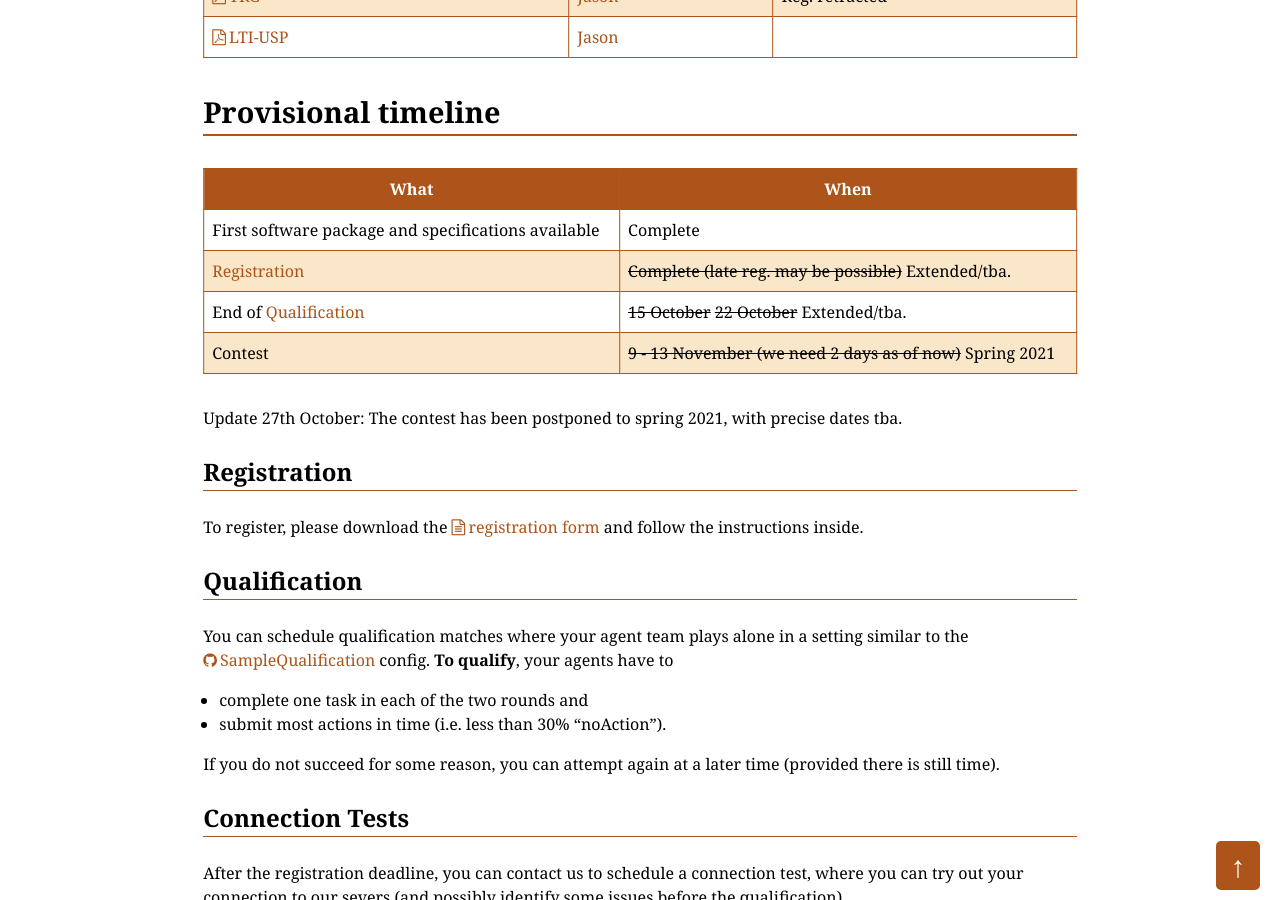
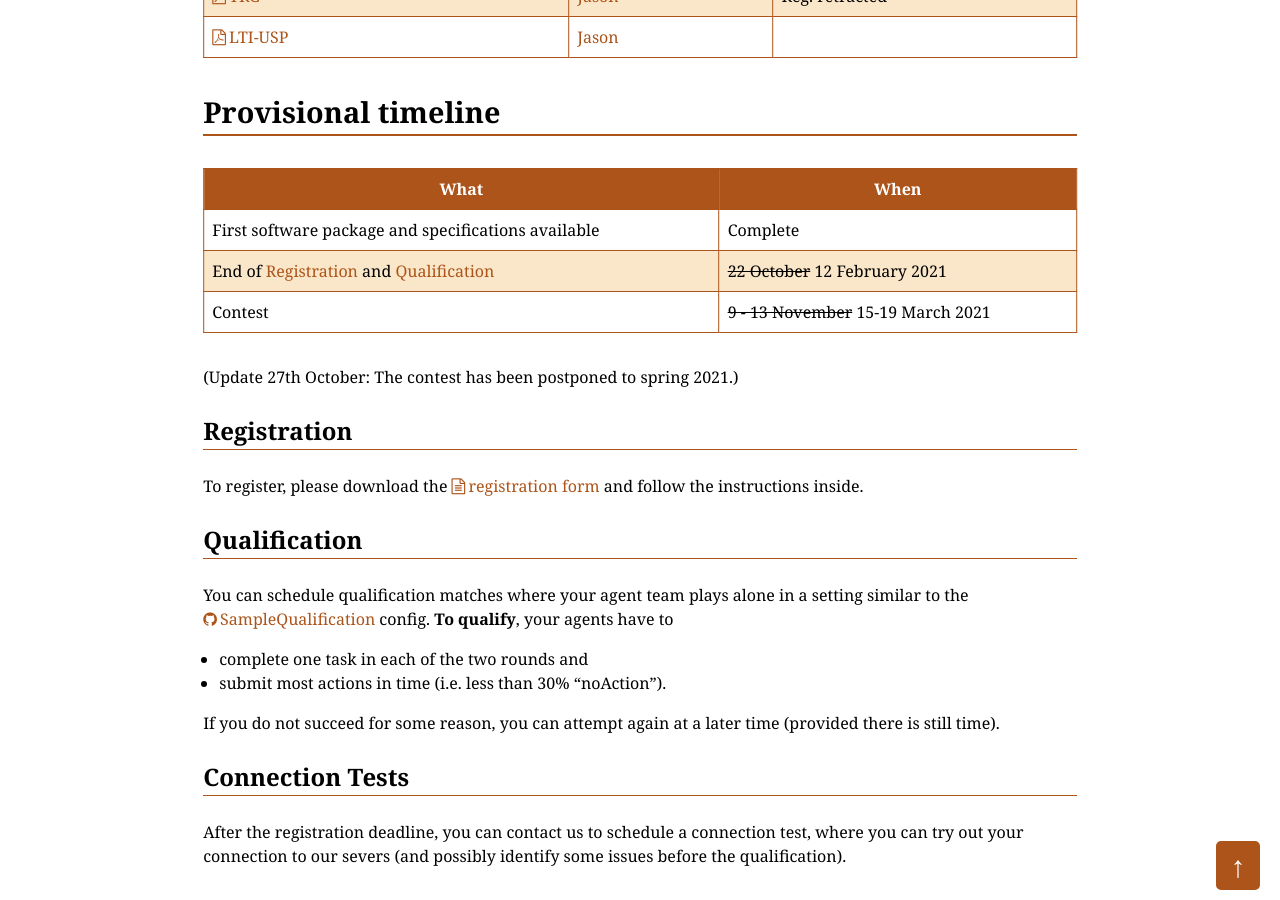
Before and after one commit to agentcontest/agentcontest.github.io, a Jekyll site: the page built from 2020/index.md, in a window 1280 px wide and 900 px high, scrolled down 1367 px. Built offline with Jekyll 4.4.1, drawn with Linux system fonts in a browser that asks for light colours.

Commit message:
update dates

```diff
--- a/2020/index.md
+++ b/2020/index.md
@@ -38,11 +38,10 @@ Provisional timeline
 What | When
 --- | ---
 First software package and specifications available | Complete
-[Registration](#registration) | <del>Complete (late reg. may be possible)</del> Extended/tba.
-End of [Qualification](#qualification) | <del>15 October</del> <del>22 October</del> Extended/tba.
-Contest | <del>9 - 13 November (we need 2 days as of now)</del> Spring 2021
+End of [Registration](#registration) and [Qualification](#qualification) | <del>22 October</del> 12 February 2021
+Contest | <del>9 - 13 November</del> 15-19 March 2021
 
-Update 27th October: The contest has been postponed to spring 2021, with precise dates tba.
+(Update 27th October: The contest has been postponed to spring 2021.)
 
 ### Registration
 
```
Also changed, not shown: 2020/cfp.txt (+3 -5 lines), _posts/2020-11-19-new-schedule.md (added, +9 -0 lines).
